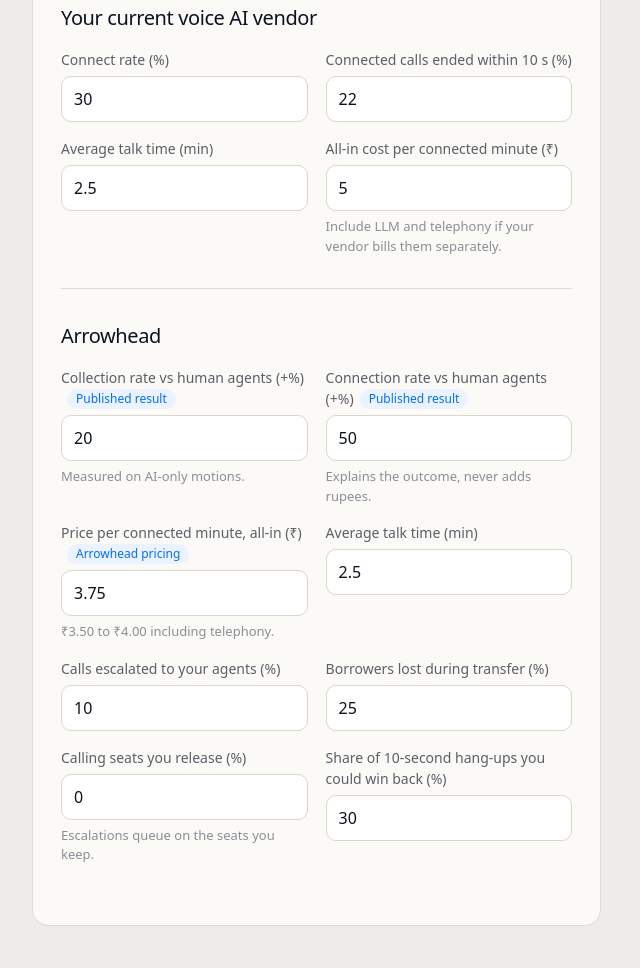
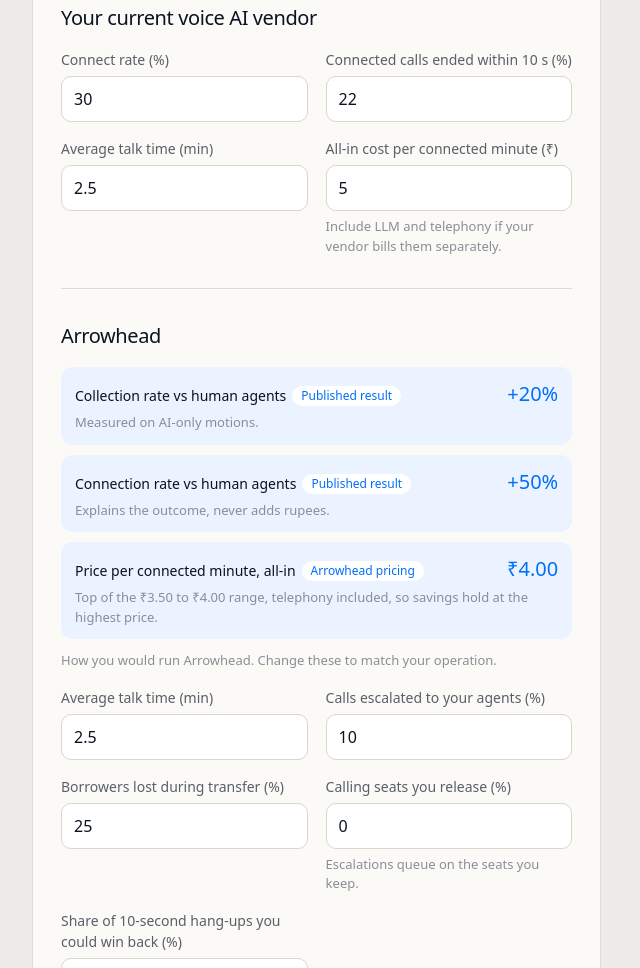
Before and after one commit to sashank-and-sales-gtme/arrowhead-roi-calculator, a website with bundled scripts: page web/index.html in a window 1280 px wide. Shown: the part 2558-3526 px from the top of the page, without its empty margins (0-640 px from the left). Built offline with nearby package versions, Linux system fonts and the light colour scheme; a web font is replaced by a local one.

Commit message:
Lock Arrowhead's published figures and price
Visitors could edit Arrowhead's own claims, so the page could show
any lift as Arrowhead's result. The two published lifts (+20%
collection rate, +50% connection rate) and the price are now shown as
fixed figures, read from data/benchmarks.js.

The price is applied at Rs 4.00 per connected minute, the top of the
Rs 3.50 to Rs 4.00 range, so every saving holds at the highest quoted
price. Demo P&L vs the vendor moves from Rs 62.5 L to Rs 61.8 L a month.

How the lender would run Arrowhead (talk time, escalation rate,
transfer drop-off, seats released, recoverable share) stays editable.

Co-Authored-By: Claude Opus 5.5 <noreply@anthropic.com>
Claude-Session: https://claude.ai/code/session_0116y71N44d4Y2TJPRWgEvHJ

```diff
--- a/data/benchmarks.js
+++ b/data/benchmarks.js
@@ -23,5 +23,9 @@ export const ARROWHEAD_BENCHMARKS = {
   },
 };
 
-/** Arrowhead pricing per connected minute, all-in including telephony. */
-export const ARROWHEAD_RATE_RANGE = { min: 3.5, max: 4.0, default: 3.75 };
+/**
+ * Arrowhead pricing per connected minute, all-in including telephony.
+ * The calculator applies the top of the range, so every saving it shows
+ * holds at the highest quoted price.
+ */
+export const ARROWHEAD_RATE_RANGE = { min: 3.5, max: 4.0, applied: 4.0 };
--- a/data/demo-lender.js
+++ b/data/demo-lender.js
@@ -2,7 +2,7 @@ import { ARROWHEAD_BENCHMARKS, ARROWHEAD_RATE_RANGE } from './benchmarks.js';
 
 /**
  * Kaveri Finance is a fictional South Indian NBFC.
- * Every number below except the Arrowhead benchmarks and rate is illustrative,
+ * Every number below except Arrowhead's published lifts and price is illustrative,
  * chosen to demonstrate the mechanics. Replace them with a real lender's data.
  */
 export const DEMO_LENDER = {
@@ -36,7 +36,7 @@ export const DEMO_LENDER = {
   arrowhead: {
     collectionLift: ARROWHEAD_BENCHMARKS.collectionLift.value,
     connectionLift: ARROWHEAD_BENCHMARKS.connectionLift.value,
-    ratePerMinute: ARROWHEAD_RATE_RANGE.default,
+    ratePerMinute: ARROWHEAD_RATE_RANGE.applied,
     talkMinutes: 2.5,
     escalationRate: 0.10,
     transferDropoff: 0.25,
--- a/web/app.js
+++ b/web/app.js
@@ -340,7 +340,7 @@ document.getElementById('clear-all').addEventListener('click', () => {
     ...blank.arrowhead,
     collectionLift: ARROWHEAD_BENCHMARKS.collectionLift.value,
     connectionLift: ARROWHEAD_BENCHMARKS.connectionLift.value,
-    ratePerMinute: ARROWHEAD_RATE_RANGE.default,
+    ratePerMinute: ARROWHEAD_RATE_RANGE.applied,
   };
   state = blank;
   document.getElementById('demo-note').textContent = 'Enter your numbers. Arrowhead’s published figures are filled in for you.';
@@ -386,6 +386,20 @@ document.getElementById('lead-form').addEventListener('submit', async (ev) => {
   }
 });
 
+/** Arrowhead's published figures and price are shown as facts, not inputs. */
+function renderFixedFigures() {
+  const fmt = (x) => `₹${x.toFixed(2)}`;
+  const items = [
+    ['Collection rate vs human agents', `+${pct(ARROWHEAD_BENCHMARKS.collectionLift.value)}`, 'Published result', 'Measured on AI-only motions.'],
+    ['Connection rate vs human agents', `+${pct(ARROWHEAD_BENCHMARKS.connectionLift.value)}`, 'Published result', 'Explains the outcome, never adds rupees.'],
+    ['Price per connected minute, all-in', fmt(ARROWHEAD_RATE_RANGE.applied), 'Arrowhead pricing',
+      `Top of the ${fmt(ARROWHEAD_RATE_RANGE.min)} to ${fmt(ARROWHEAD_RATE_RANGE.max)} range, telephony included, so savings hold at the highest price.`],
+  ];
+  document.getElementById('fixed-figures').innerHTML = items.map(([label, value, tag, note]) =>
+    `<div><dt>${label}<span class="tag">${tag}</span></dt><dd><span class="fixed-value">${value}</span><span class="hint">${note}</span></dd></div>`).join('');
+}
+
+renderFixedFigures();
 renderBucketTable();
 writeForm();
 render();
--- a/web/index.html
+++ b/web/index.html
@@ -80,12 +80,10 @@
         <fieldset>
           <legend>Arrowhead</legend>
           <div class="grid">
-            <label><span>Collection rate vs human agents (+%)<span class="tag">Published result</span></span><input type="number" name="arrowhead.collectionLift" data-pct min="-100" step="1">
-              <span class="hint">Measured on AI-only motions.</span></label>
-            <label><span>Connection rate vs human agents (+%)<span class="tag">Published result</span></span><input type="number" name="arrowhead.connectionLift" data-pct min="0" step="1">
-              <span class="hint">Explains the outcome, never adds rupees.</span></label>
-            <label><span>Price per connected minute, all-in (₹)<span class="tag">Arrowhead pricing</span></span><input type="number" name="arrowhead.ratePerMinute" min="0" step="0.05">
-              <span class="hint">₹3.50 to ₹4.00 including telephony.</span></label>
+          </div>
+          <dl class="fixed" id="fixed-figures"></dl>
+          <p class="section-hint hint">How you would run Arrowhead. Change these to match your operation.</p>
+          <div class="grid">
             <label>Average talk time (min)<input type="number" name="arrowhead.talkMinutes" min="0" step="0.1"></label>
             <label>Calls escalated to your agents (%)<input type="number" name="arrowhead.escalationRate" data-pct min="0" max="100" step="1"></label>
             <label>Borrowers lost during transfer (%)<input type="number" name="arrowhead.transferDropoff" data-pct min="0" max="100" step="1"></label>
--- a/web/styles.css
+++ b/web/styles.css
@@ -291,3 +291,13 @@ button:hover { border-color: var(--ink); }
 /* Keep a figure and its sign together in running text */
 .pnl-headline strong, .hero-readout strong, .diagnostics dd { overflow-wrap: anywhere; }
 .pnl-headline strong, .hero-readout strong { white-space: nowrap; }
+
+/* Arrowhead's fixed figures: read-only facts above the editable assumptions */
+.fixed { margin: 0 0 20px; display: grid; gap: 10px; }
+.fixed div { display: grid; grid-template-columns: minmax(0, 1fr) auto; gap: 4px 16px; align-items: baseline;
+  padding: 12px 14px; border-radius: 12px; background: var(--blue-tint); }
+.fixed dt { font-size: 14px; color: var(--ink); }
+.fixed dt .tag { background: #fff; }
+.fixed dd { margin: 0; display: contents; }
+.fixed-value { grid-column: 2; grid-row: 1; font-size: 20px; font-weight: 500; color: var(--blue); white-space: nowrap; }
+.fixed dd .hint { grid-column: 1 / -1; }
```
Also changed, not shown: test/model.test.js (+5 -5 lines), README.md.
